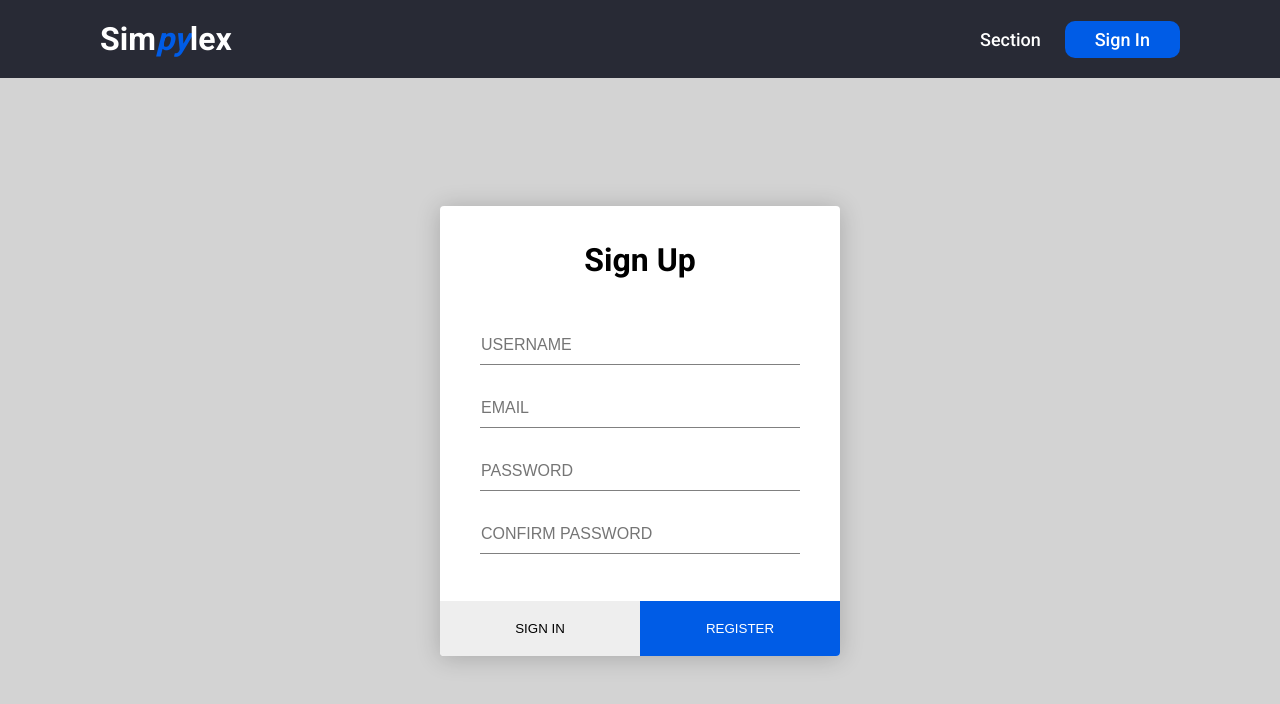
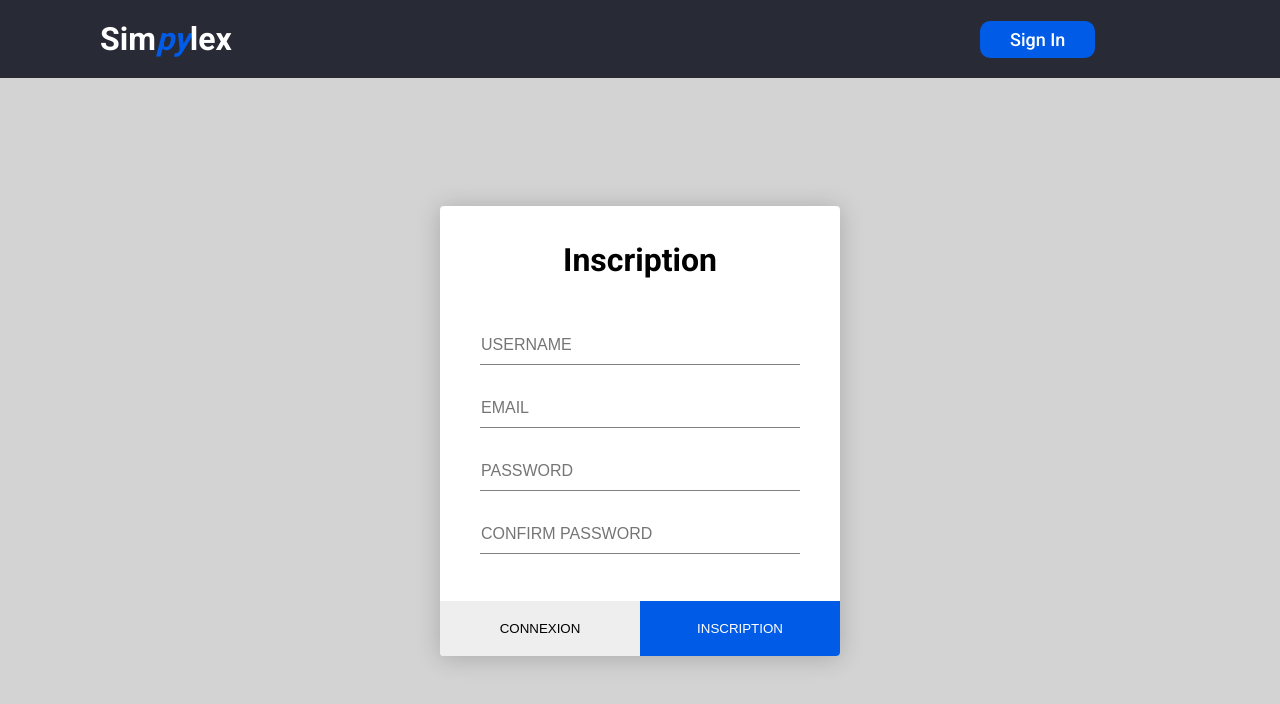
Before and after one commit to recalldude/simpylex, a PHP site: page /signUp.php in a window 1280 px wide. Shown: the top 704 px of the page. Run offline with PHP 8.4, Linux system fonts and the light colour scheme.

Commit message:
new commit

```diff
--- a/config.php
+++ b/config.php
@@ -1,7 +1,7 @@
 <?php
     try
     {
-        $bdd = new PDO('mysql:host=localhost;dbname=simpylex;charset=utf8','root','root');
+        $bdd = new PDO('mysql:host=localhost;dbname=simpylex;charset=utf8','user','password');
     }catch(Exception $e)
     {
         die('Erreur'.$e->getMessage());
--- a/index.php
+++ b/index.php
@@ -16,7 +16,7 @@
         ?>
         <div class="form-containner">
             <form action="signInBack.php" method="post">
-                <h1 class="title">Sign In</h1>
+                <h1 class="title">Connexion</h1>
                 <div class="content-containner">
                     <div class="input-containner">
                         <input type="text" name="username"  placeholder="Username">
@@ -27,8 +27,8 @@
                 </div>
                 <?php include('./modifier/index.php') ?>
                 <div class="action">
-                    <a href="signUp.php" class="btn">Register</a>
-                    <button type="submit">Sign in</button>
+                    <a href="signUp.php" class="btn">Inscription</a>
+                    <button type="submit">Connexion</button>
                 </div>
             </form>
         </div>
--- a/signUp.php
+++ b/signUp.php
@@ -16,7 +16,7 @@
         ?>
         <div class="form-containner">
             <form action="signUpBack.php" method="post">
-                <h1 class="title">Sign Up</h1>
+                <h1 class="title">Inscription</h1>
                 <div class="content-containner">
                     <div class="input-containner">
                         <input type="text" name="username"  placeholder="Username" required="required">
@@ -33,8 +33,8 @@
                 </div>
                 <?php include('./modifier/signUp.php') ?>
                 <div class="action">
-                    <a href="index.php" class="btn">Sign In</a>
-                    <button type="submit">Register</button>
+                    <a href="index.php" class="btn">Connexion</a>
+                    <button type="submit">Inscription</button>
                 </div>
             </form>
         </div>
--- a/views/header.php
+++ b/views/header.php
@@ -11,7 +11,6 @@
     <header>
         <a href="index.php" class="title"><h1>Sim<em>py</em>lex</h1></a>
         <div class="header-containner">
-            <a href="">Section</a>
             <?php include('modifier/header.php'); ?>
         </div>
     </header>
```
